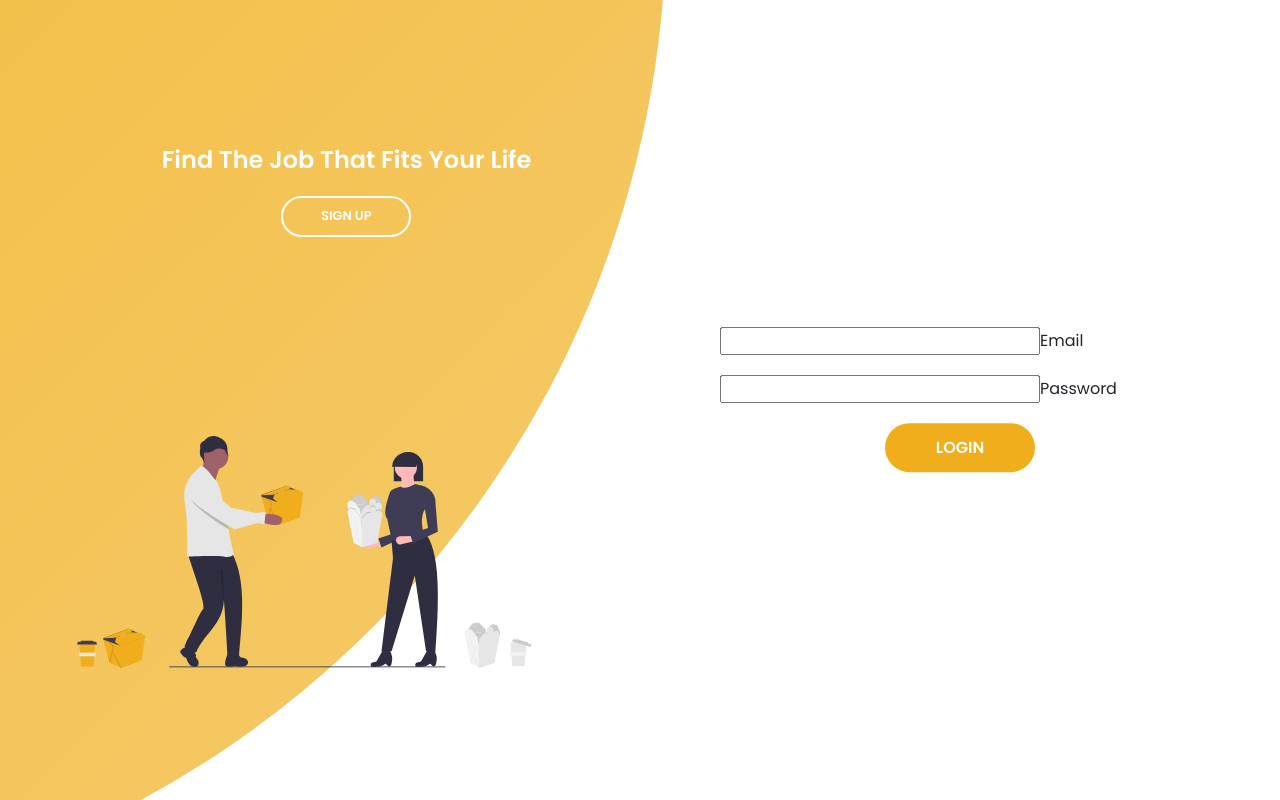
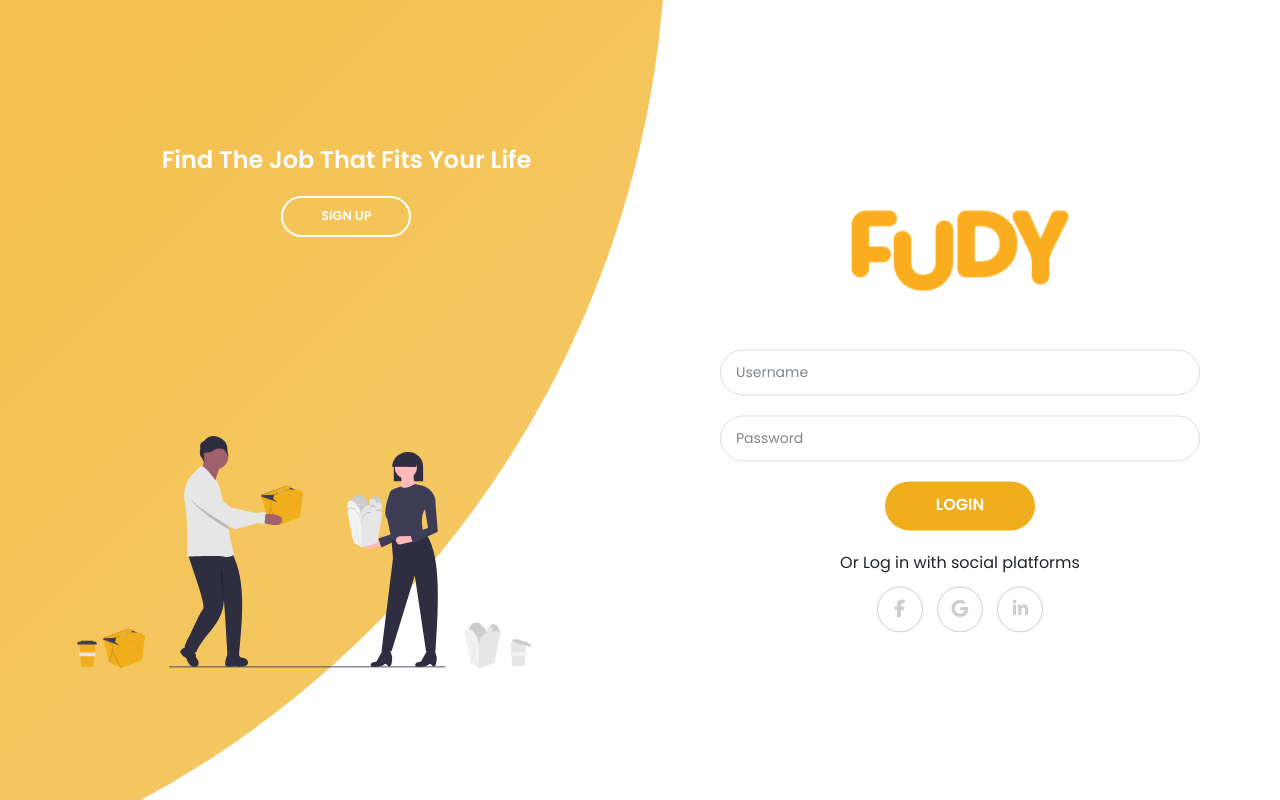
Before and after one commit to shayan6/user-auth-frontend, an Angular app: page /login in a window 1280 px wide. Built offline with nearby package versions, Linux system fonts and the light colour scheme.

Commit message:
Added icon

```diff
--- a/angular.json
+++ b/angular.json
@@ -26,6 +26,7 @@
             ],
             "styles": [
               "./node_modules/bootstrap/dist/css/bootstrap.min.css",
+              "./node_modules/@fortawesome/fontawesome-free/css/all.min.css",
               "src/styles.css"
             ],
             "scripts": []
--- a/package.json
+++ b/package.json
@@ -18,6 +18,7 @@
     "@angular/platform-browser": "^17.1.0-next.0",
     "@angular/platform-browser-dynamic": "^17.1.0-next.0",
     "@angular/router": "^17.1.0-next.0",
+    "@fortawesome/fontawesome-free": "^6.5.1",
     "bootstrap": "^5.3.3",
     "rxjs": "~7.8.0",
     "tslib": "^2.3.0",
--- a/src/app/pages/login/login.component.html
+++ b/src/app/pages/login/login.component.html
@@ -1,27 +1,55 @@
 <div class="tech-container">
   <div class="forms-container">
     <div class="signin-signup">
-      <form action="#">
-        <div class="input-box">
+      <form action="#" class="sign-in-form">
+        <!-- <h2 class="title">Log in</h2> -->
+        <img src="assets/logo.png" width="220px" />
+        <br /><br />
+        <div class="row">
+          <div class="col-sm-12 col-lg-12">
+            <div class="input-box required">
+              <label class="input-label">Username</label>
               <input
+                class="input-1"
+                (focus)="setFocus(true)"
+                (blur)="setFocus(false)"
                 type="email"
                 [(ngModel)]="loginObj.EmailId"
                 name="EmailId"
                 required
               />
-          <label>Email</label>
             </div>
-        <div class="input-box">
+          </div>
+          <div class="col-sm-12 col-lg-12">
+            <div class="input-box required">
+              <label class="input-label">Password</label>
               <input
+                class="input-1"
+                (focus)="setFocus(true)"
+                (blur)="setFocus(false)"
                 type="password"
                 [(ngModel)]="loginObj.Password"
                 name="Password"
                 required
               />
-          <label>Password</label>
             </div>
-
-        <button type="button" class="btn" (click)="onLogin()">Login</button>
+          </div>
+        </div>
+        <button class="btn solid" type="button" class="btn" (click)="onLogin()">
+          Login
+        </button>
+        <p class="social-text">Or Log in with social platforms</p>
+        <div class="social-media">
+          <a href="#" class="social-icon">
+            <i class="fab fa-facebook-f"></i>
+          </a>
+          <a href="#" class="social-icon g-signin2" data-onsuccess="onSignIn">
+            <i class="fab fa-google"></i>
+          </a>
+          <a href="#" class="social-icon">
+            <i class="fab fa-linkedin-in"></i>
+          </a>
+        </div>
       </form>
       <form action="#" class="sign-up-form">
         <h2 class="title">Sign up</h2>
@@ -29,19 +57,43 @@
           <div class="col-sm-12 col-lg-12">
             <div class="input-box required">
               <label class="input-label">Username</label>
-              <input type="username" class="input-1" id="username" name="username" required="required" />
+              <input
+                type="username"
+                class="input-1"
+                (focus)="setFocus(true)"
+                (blur)="setFocus(false)"
+                id="username"
+                name="username"
+                required="required"
+              />
             </div>
           </div>
           <div class="col-sm-12 col-lg-12">
             <div class="input-box required">
               <label class="input-label">Email</label>
-              <input type="email" class="input-1" id="email" name="email" required="required" />
+              <input
+                type="email"
+                class="input-1"
+                (focus)="setFocus(true)"
+                (blur)="setFocus(false)"
+                id="email"
+                name="email"
+                required="required"
+              />
             </div>
           </div>
           <div class="col-sm-12 col-lg-12">
             <div class="input-box required">
               <label class="input-label">Password</label>
-              <input type="password" class="input-1" id="password" name="password" required="required" />
+              <input
+                type="password"
+                class="input-1"
+                (focus)="setFocus(true)"
+                (blur)="setFocus(false)"
+                id="password"
+                name="password"
+                required="required"
+              />
             </div>
           </div>
         </div>
@@ -66,9 +118,7 @@
       <div class="content">
         <h3>Find The Job That Fits Your Life</h3>
         <br />
-        <button class="btn transparent" id="sign-up-btn">
-          Sign up
-        </button>
+        <button class="btn transparent" (click)="signUp()">Sign up</button>
       </div>
       <img src="assets/log.svg" class="image" alt="" />
     </div>
@@ -76,9 +126,7 @@
       <div class="content">
         <h3>Hello, what would you like to explore today?</h3>
         <br />
-        <button class="btn transparent" id="sign-in-btn">
-          Log in
-        </button>
+        <button class="btn transparent" (click)="signIn()">Log in</button>
       </div>
       <img src="assets/register.svg" class="image" alt="" />
     </div>
--- a/src/app/pages/login/login.component.ts
+++ b/src/app/pages/login/login.component.ts
@@ -31,6 +31,29 @@ export class LoginComponent {
       }
     })
   }
+
+  // click event
+
+  signUp() {
+    const container = document.querySelector('.tech-container');
+    container?.classList.add('sign-up-mode');
+  }
+
+  signIn() {
+    const container = document.querySelector('.tech-container');
+    container?.classList.remove('sign-up-mode');
+  }
+
+  setFocus(on: boolean) {
+    const element = document.activeElement as HTMLElement;
+    const parent = element.parentElement;
+    if (on) {
+      parent?.classList.add('focus');
+    } else {
+      parent?.classList.remove('focus');
+    }
+  }
+
 }
 
 export class Login {
--- a/src/index.html
+++ b/src/index.html
@@ -1,18 +1,26 @@
-<!doctype html>
+<!DOCTYPE html>
 <html lang="en">
   <head>
-  <meta charset="utf-8">
+    <meta charset="utf-8" />
     <title>Angular17Login</title>
-  <base href="/">
-  <meta name="viewport" content="width=device-width, initial-scale=1">
-  <link rel="icon" type="image/x-icon" href="favicon.ico">
-  <link href="https://cdn.jsdelivr.net/npm/bootstrap@5.3.2/dist/css/bootstrap.min.css" rel="stylesheet">
+    <base href="/" />
+    <meta name="viewport" content="width=device-width, initial-scale=1" />
+    <link rel="icon" type="image/x-icon" href="favicon.ico" />
+    <link
+      href="https://cdn.jsdelivr.net/npm/bootstrap@5.3.2/dist/css/bootstrap.min.css"
+      rel="stylesheet"
+    />
+    <link rel="stylesheet" href="https://cdnjs.cloudflare.com/ajax/libs/font-awesome/6.5.1/css/all.min.css" integrity="sha512-DTOQO9RWCH3ppGqcWaEA1BIZOC6xxalwEsw9c2QQeAIftl+Vegovlnee1c9QX4TctnWMn13TZye+giMm8e2LwA==" crossorigin="anonymous" referrerpolicy="no-referrer" />
+    <script
+      src="https://kit.fontawesome.com/64d58efce2.js"
+      crossorigin="anonymous"
+    ></script>
     <style>
       * {
         margin: 0;
         padding: 0;
         box-sizing: border-box;
-    font-family: 'Poppins', sans-serif;
+        font-family: "Poppins", sans-serif;
       }
     </style>
   </head>
```
Also changed, not shown: 1 other file (tests, documents, lock files or other folders). Lines whose indentation alone changed are shown as unchanged.
